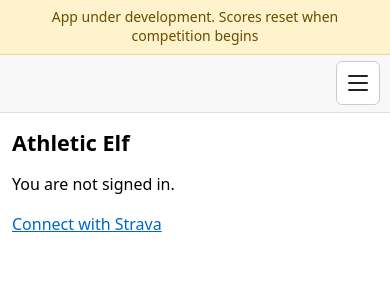
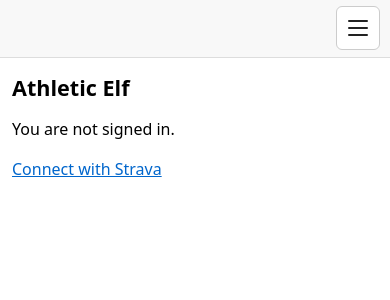
Before and after one commit to kittsville/athletic-elf, a Flask app: page / in a window 390 px wide. Shown: the top 300 px of the page. Run offline with Flask 3, Linux system fonts and the light colour scheme; parts of the project's set-up code (start-up, migrations or seed data) failed here and were passed over.

Commit message:
Remove 'under development' banner
We going live

```diff
--- a/athletic_elf/static/css/app.css
+++ b/athletic_elf/static/css/app.css
@@ -13,15 +13,6 @@ body {
   margin: 0;
   font-family: system-ui, sans-serif;
   line-height: 1.5;
-}
-
-.dev-banner {
-  background: #fff3cd;
-  color: #664d03;
-  padding: 0.65rem 1rem;
-  text-align: center;
-  border-bottom: 1px solid #e6d89c;
-  font-size: 0.95rem;
 }
 
 .visually-hidden {
@@ -602,12 +593,6 @@ table.activities tbody tr:hover {
     line-height: 1.25;
   }
 
-  .dev-banner {
-    padding: 0.5rem 0.75rem;
-    font-size: 0.875rem;
-    line-height: 1.35;
-  }
-
   .app-nav {
     padding: 0;
   }
--- a/templates/base.html
+++ b/templates/base.html
@@ -11,7 +11,6 @@
   {% block extra_head %}{% endblock %}
 </head>
 <body>
-  <div class="dev-banner" role="status">App under development. Scores reset when competition begins</div>
   {% block app_nav %}
   <nav class="app-nav" aria-label="Main">
     <input type="checkbox" id="app-nav-toggle" class="app-nav-checkbox visually-hidden">
```
